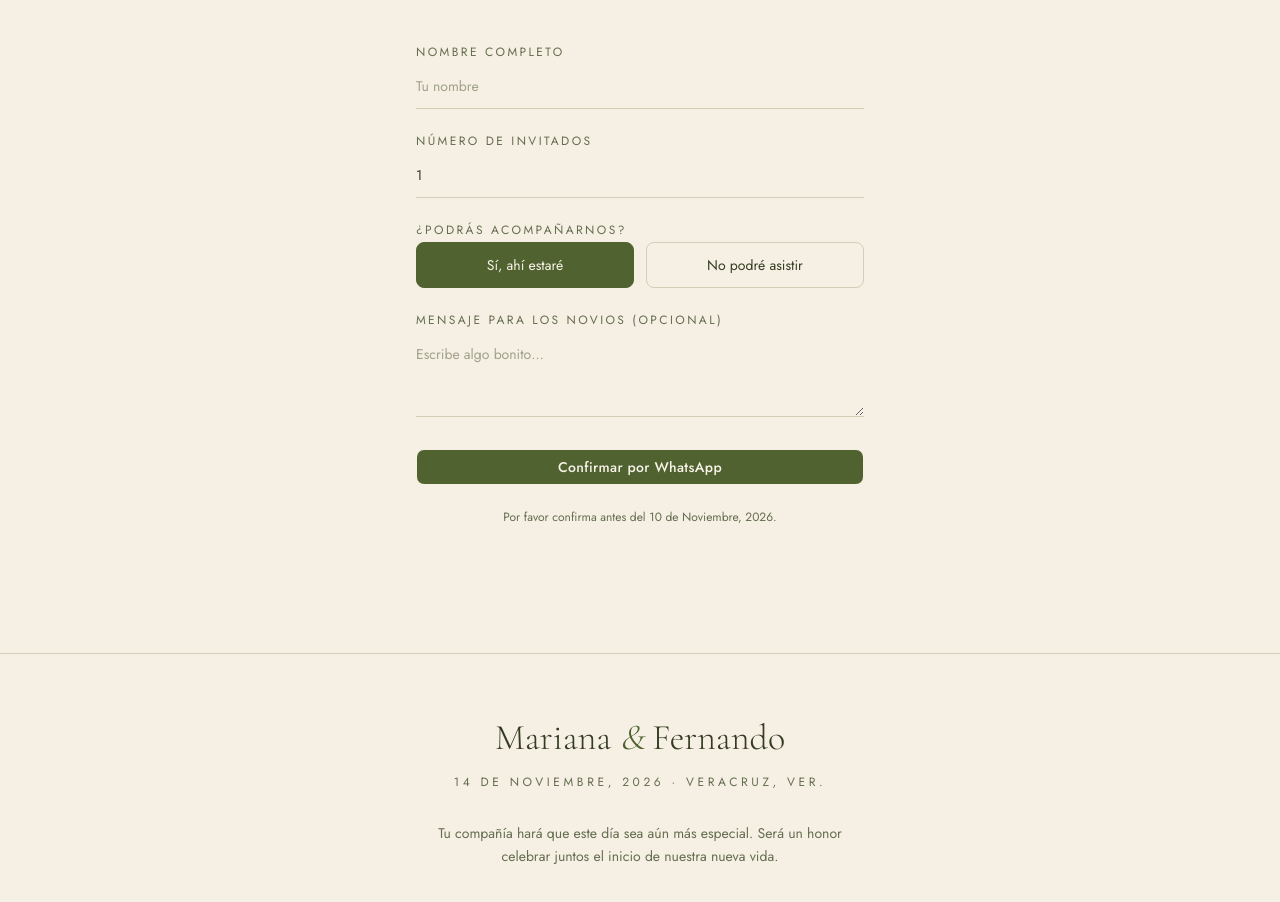
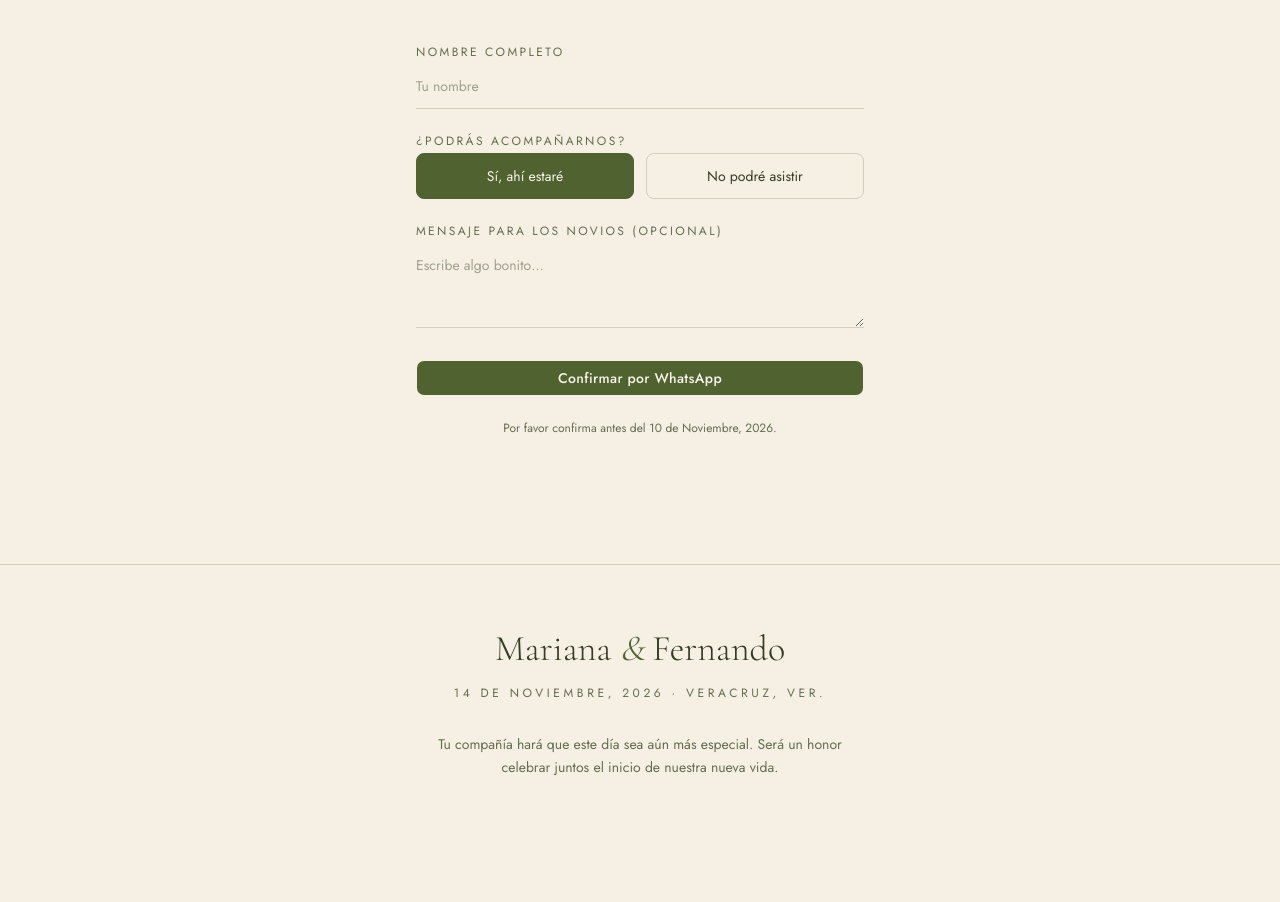
Before and after one commit to Omarofgh/LupitayFer, a Next.js app: page / in a window 1280 px wide. Shown: the part 6340-7242 px from the top of the page. After the commit the page ends 7183 px from the top, so only its background shows below. Built offline with nearby package versions, Linux system fonts and the light colour scheme.

Commit message:
Update rsvp-form.tsx

```diff
--- a/components/rsvp-form.tsx
+++ b/components/rsvp-form.tsx
@@ -5,11 +5,10 @@ import { Button } from '@/components/ui/button'
 
 export function RsvpForm({ deadline }: { deadline: string }) {
   const [name, setName] = useState('')
-  const [guests, setGuests] = useState('1')
   const [attending, setAttending] = useState<'yes' | 'no'>('yes')
   const [message, setMessage] = useState('')
 
-  // Número de WhatsApp configurado con la clave de país de México (+52 1 229 420 9150)
+  // Número de WhatsApp configurado (+52 1 229 420 9150)
   const PHONE_NUMBER = '5212294209150'
 
   function handleSubmit(e: FormEvent<HTMLFormElement>) {
@@ -20,7 +19,6 @@ export function RsvpForm({ deadline }: { deadline: string }) {
     // Texto formateado que se enviará por WhatsApp
     let whatsappMessage = `¡Hola! Confirmo mi asistencia para la boda:\n\n`
     whatsappMessage += `👤 *Nombre:* ${name}\n`
-    whatsappMessage += `👥 *Número de invitados:* ${guests}\n`
     whatsappMessage += `✨ *¿Asistirá?:* ${attendanceText}\n`
 
     if (message.trim()) {
@@ -51,22 +49,6 @@ export function RsvpForm({ deadline }: { deadline: string }) {
           placeholder="Tu nombre"
           value={name}
           onChange={(e) => setName(e.target.value)}
-          className={fieldClass}
-        />
-      </div>
-
-      <div className="flex flex-col gap-1">
-        <label htmlFor="guests" className="text-xs uppercase tracking-[0.2em] text-muted-foreground">
-          Número de invitados
-        </label>
-        <input
-          id="guests"
-          name="guests"
-          type="number"
-          min={1}
-          max={10}
-          value={guests}
-          onChange={(e) => setGuests(e.target.value)}
           className={fieldClass}
         />
       </div>
```
